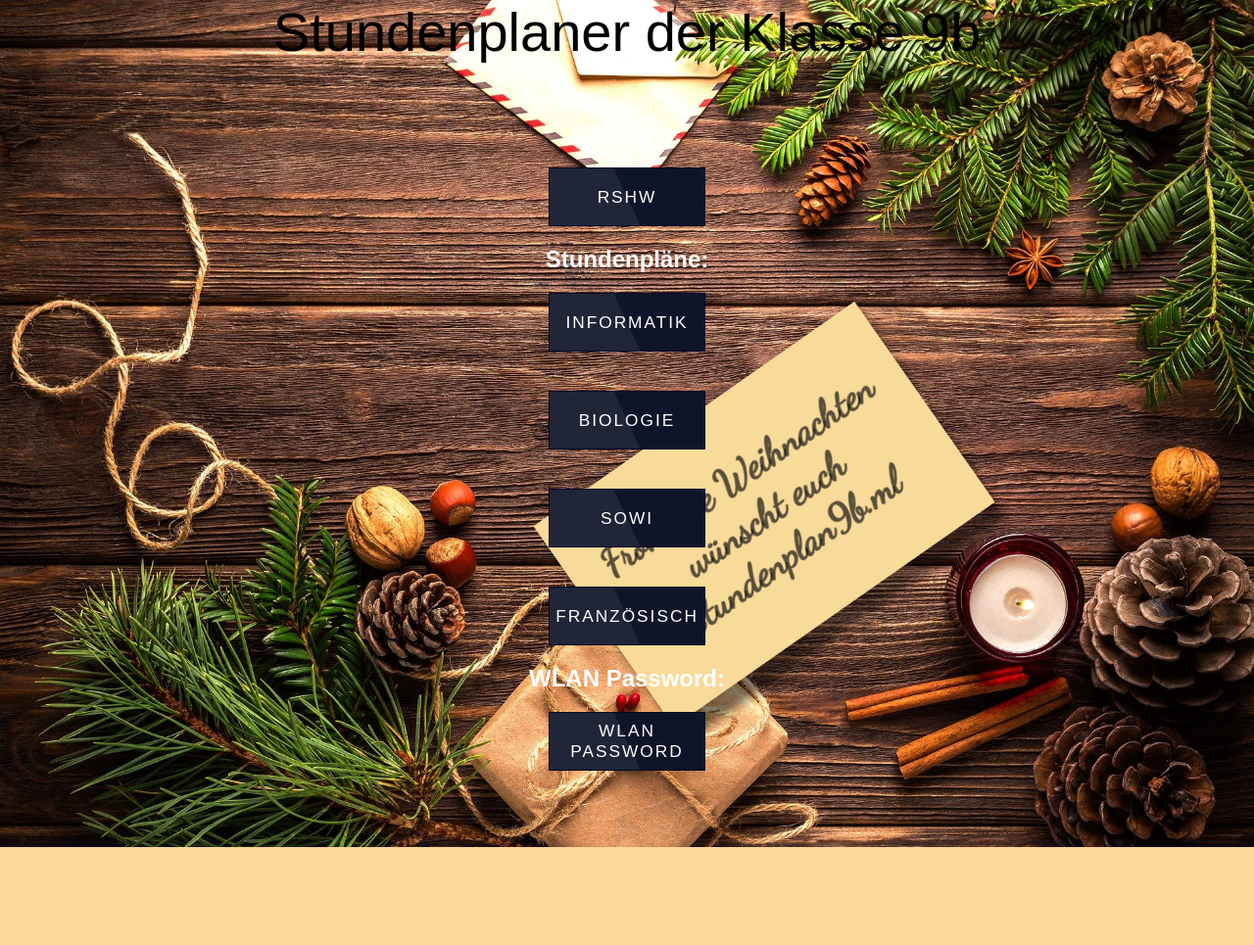
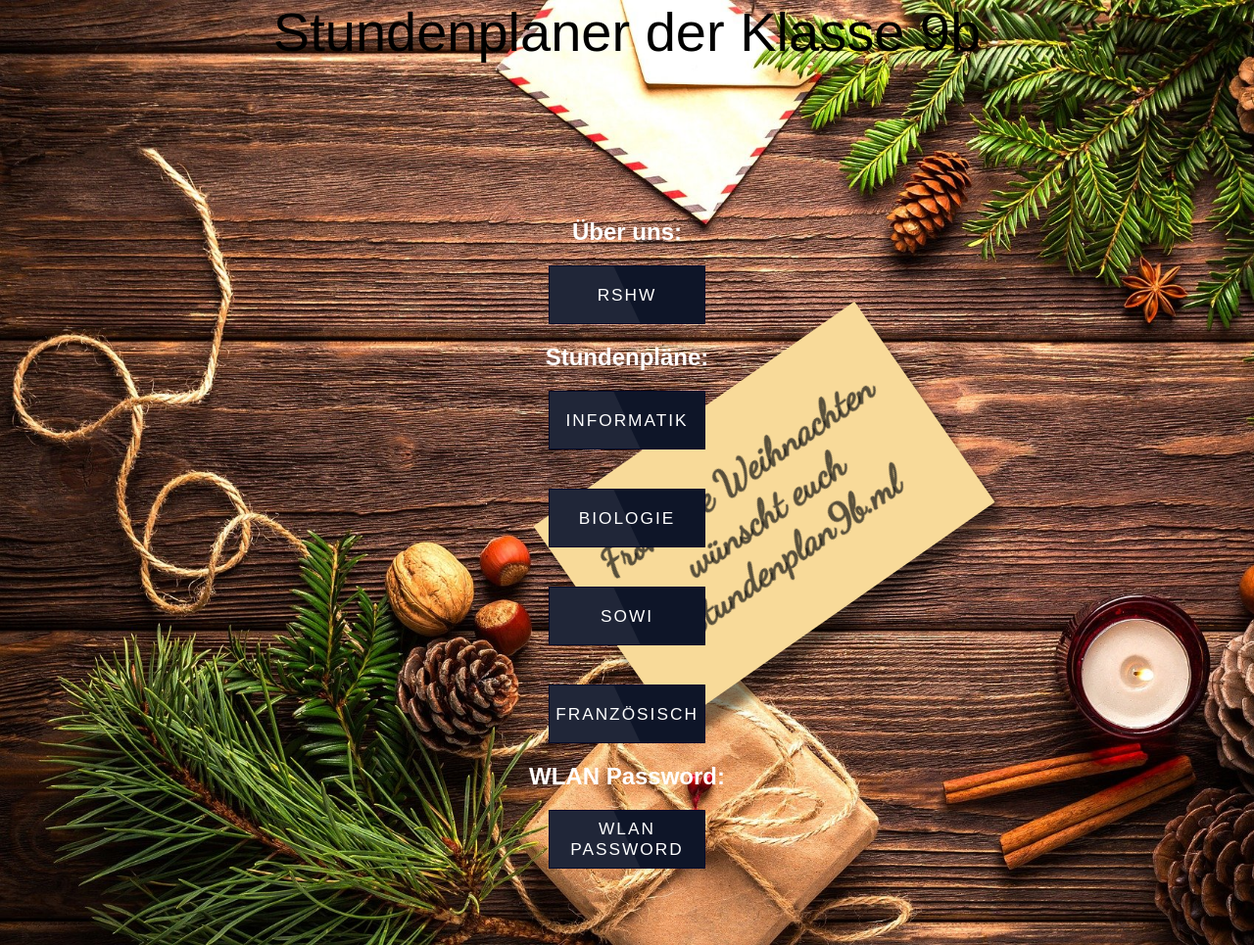
Before and after one commit to Bommberk/Stundenplan10b, a PHP site: page / in a window 1280 px wide. Shown: the whole page at 98% size. Before the commit the page ends 865 px from the top, so only its background shows below. Run offline with PHP 8.4, Linux system fonts and the light colour scheme; some libraries are stand-ins or nearby versions; some web fonts are replaced.

Commit message:
position

```diff
--- a/assets/css/style.css
+++ b/assets/css/style.css
@@ -64,7 +64,7 @@ h1
   align-items: center;
   text-align: center;
   min-height: 100vh;
-  margin-top: 0px;
+  margin-top: 100px;
   flex-direction: column;
 }
 .buttons a
```
